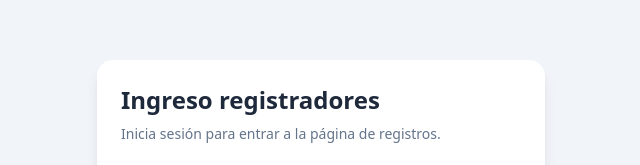
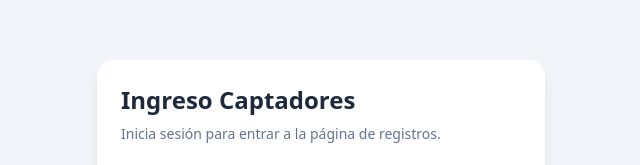
Before and after one commit to andresssacv/proyecto_santa_cena, a plain HTML site: page templates/login.html in a window 1280 px wide. Shown: the part 160-325 px from the top of the page, 319-959 px from the left. Drawn offline with nearby package versions, Linux system fonts and the light colour scheme.

Commit message:
Change header text from 'Ingreso registradores' to 'Ingreso Captadores'

```diff
--- a/templates/login.html
+++ b/templates/login.html
@@ -8,7 +8,7 @@
 </head>
 <body class="min-h-screen bg-slate-100 flex items-center justify-center p-4">
   <div class="w-full max-w-md bg-white rounded-2xl shadow-lg p-6">
-    <h1 class="text-2xl font-extrabold text-slate-800 mb-2">Ingreso registradores</h1>
+    <h1 class="text-2xl font-extrabold text-slate-800 mb-2">Ingreso Captadores</h1>
     <p class="text-sm text-slate-500 mb-6">Inicia sesión para entrar a la página de registros.</p>
 
     <form id="loginForm" class="space-y-4">
```
